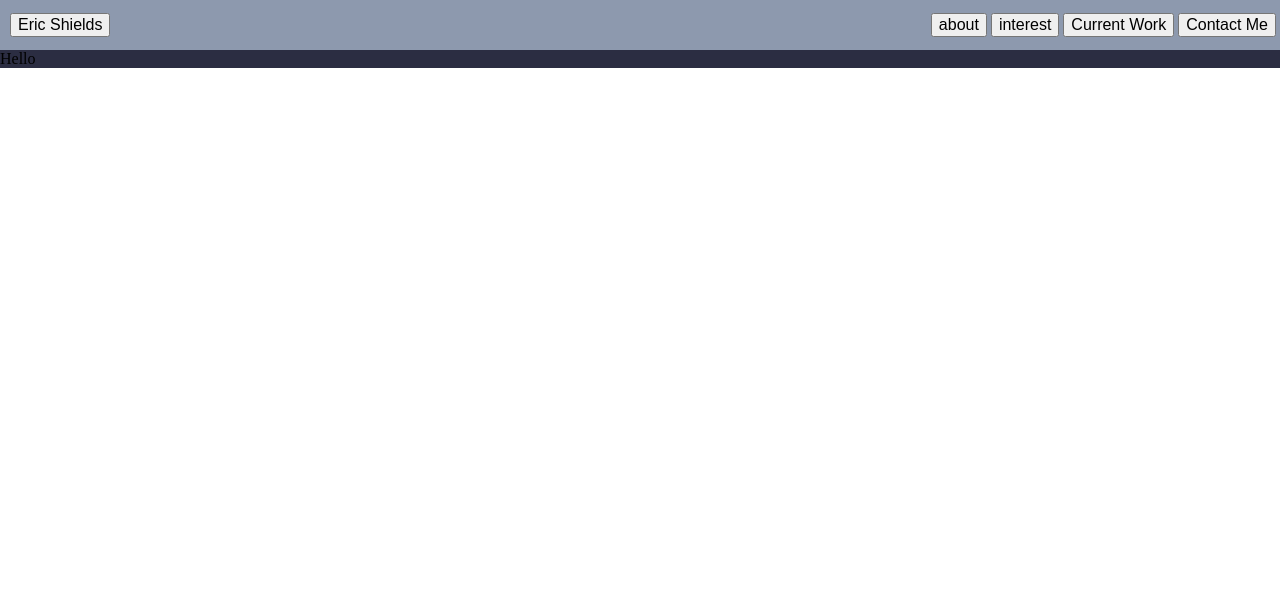
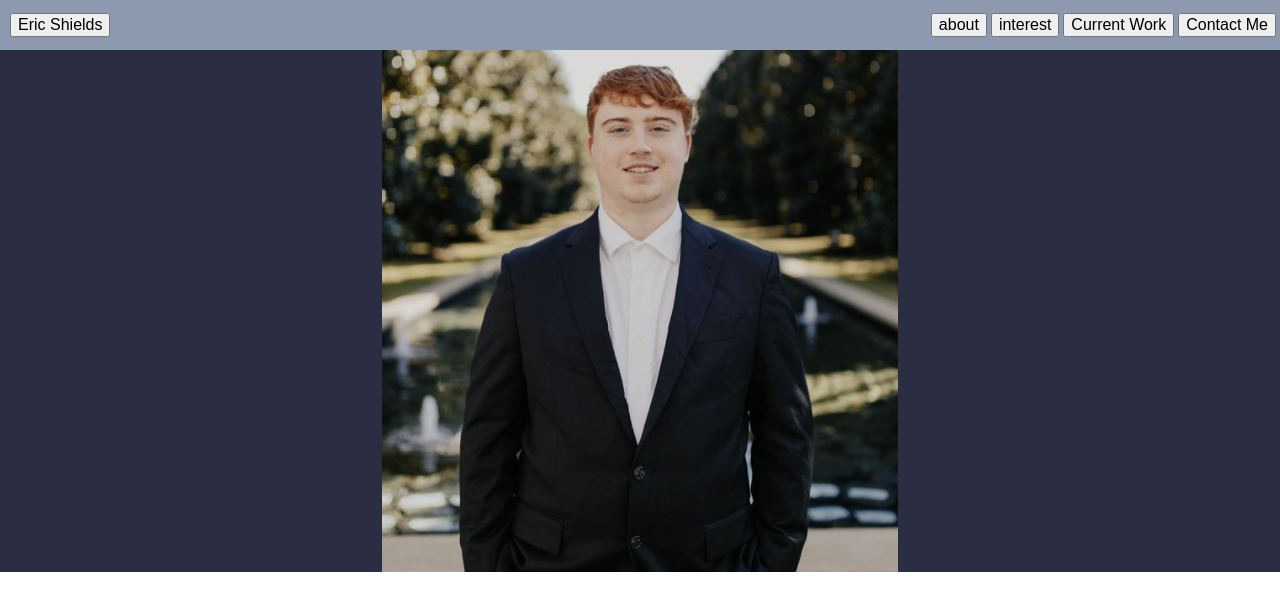
Before and after one commit to hampster2018/Resume-Website-React, a React (Create React App) app: page / in a window 1280 px wide. Shown: the top 610 px of the page. Built offline with nearby package versions, Linux system fonts and the light colour scheme.

Commit message:
Added and centered headshot on home page

```diff
--- a/src/components/Home/Home.css
+++ b/src/components/Home/Home.css
@@ -1,3 +1,8 @@
 .Home {
-    height: 100%;
+    display: flex;
+    justify-content: center;
 }
+
+.Headshot {
+    align-self: center;
+}
--- a/src/components/Home/Home.js
+++ b/src/components/Home/Home.js
@@ -1,10 +1,14 @@
 import React from "react";
+
+import Headshot from "../Assets/Headshot.PNG"
+
+import "./Home.css"
 
 export default function Home () {
 
     return (
     <div className="Home">
-        Hello
+        <img src={Headshot} alt="Headshot" className="Headshot"/>
     </div>
     );
 
```
Also changed, not shown: src/components/Assets/Headshot.PNG (added).
